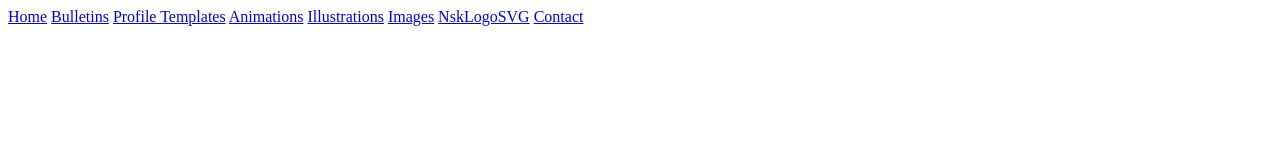
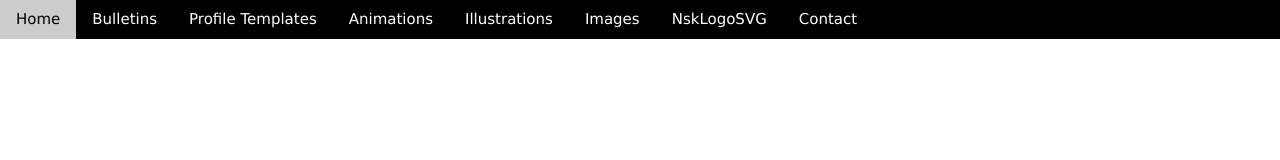
Before and after one commit to nuskaLore/sampleimagesUTHERVERSE, a plain HTML site: page index.html in a window 1280 px wide. Drawn offline with nearby package versions, Linux system fonts and the light colour scheme.

Commit message:
Update index.html

```diff
--- a/index.html
+++ b/index.html
@@ -4,6 +4,9 @@
     <meta charset="UTF-8">
     <meta name="viewport" content="width=device-width, initial-scale=1.0">
     <title>nsk-resources</title>
+
+    <link rel="stylesheet" href="/w3css/3/w3.css">
+<link rel="stylesheet" href="https://cdnjs.cloudflare.com/ajax/libs/font-awesome/4.6.3/css/font-awesome.min.css">
 
 </head>
 <body>
```
